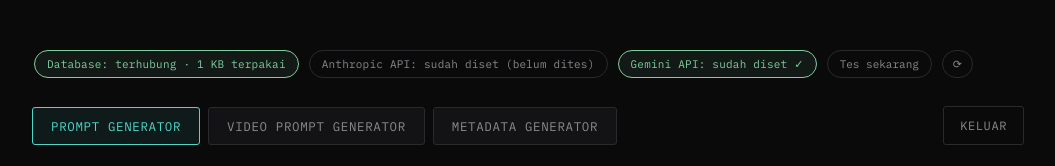
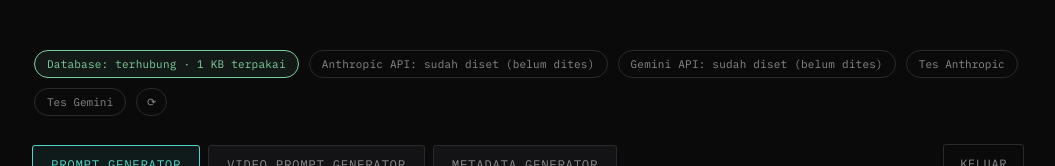
Before and after one commit to muhammadmiftahs/noir-works-studio, a Next.js app: page / in a window 1280 px wide. Shown: the top 166 px of the page, without its empty margins (112-1167 px from the left). Built offline with nearby package versions, Linux system fonts and the light colour scheme; no server answers; the database is empty.

Commit message:
fixed gimini api

```diff
--- a/components/StatusBar.js
+++ b/components/StatusBar.js
@@ -15,8 +15,10 @@ function formatBytes(bytes) {
 export default function StatusBar() {
   const [status, setStatus] = useState(null);
   const [loading, setLoading] = useState(true);
-  const [apiTest, setApiTest] = useState({ state: 'idle', message: '' }); // idle | testing | ok | error
-  const [apiTestBusy, setApiTestBusy] = useState(false);
+  const [anthropicTest, setAnthropicTest] = useState({ state: 'idle', message: '' });
+  const [geminiTest, setGeminiTest] = useState({ state: 'idle', message: '' });
+  const [anthropicTestBusy, setAnthropicTestBusy] = useState(false);
+  const [geminiTestBusy, setGeminiTestBusy] = useState(false);
 
   const loadStatus = useCallback(async () => {
     setLoading(true);
@@ -39,20 +41,40 @@ export default function StatusBar() {
   // memanggil model beneran dan memakan sedikit token/biaya, makanya dibuat
   // manual (tombol), tidak otomatis jalan tiap kali halaman dibuka.
   async function testAnthropic() {
-    setApiTestBusy(true);
-    setApiTest({ state: 'testing', message: '' });
+    setAnthropicTestBusy(true);
+    setAnthropicTest({ state: 'testing', message: '' });
     try {
       const data = await callClaude({
-        model: DEFAULT_MODEL_ID,
+        model: 'claude-sonnet-5',
         messages: [{ role: 'user', content: 'Reply with exactly one word: OK' }],
         maxTokens: 20,
       });
       const text = extractText(data);
-      setApiTest({ state: 'ok', message: text.trim().slice(0, 40) });
+      setAnthropicTest({ state: 'ok', message: text.trim().slice(0, 40) });
     } catch (err) {
-      setApiTest({ state: 'error', message: err.message || 'Gagal terhubung.' });
+      setAnthropicTest({ state: 'error', message: err.message || 'Gagal terhubung.' });
     } finally {
-      setApiTestBusy(false);
+      setAnthropicTestBusy(false);
+    }
+  }
+
+  // Tes koneksi Gemini — sama seperti Anthropic, ini memanggil API beneran
+  // untuk verifikasi key valid dan bisa generate.
+  async function testGemini() {
+    setGeminiTestBusy(true);
+    setGeminiTest({ state: 'testing', message: '' });
+    try {
+      const data = await callClaude({
+        model: 'gemini-2.0-flash',
+        messages: [{ role: 'user', content: 'Reply with exactly one word: OK' }],
+        maxTokens: 20,
+      });
+      const text = extractText(data);
+      setGeminiTest({ state: 'ok', message: text.trim().slice(0, 40) });
+    } catch (err) {
+      setGeminiTest({ state: 'error', message: err.message || 'Gagal terhubung.' });
+    } finally {
+      setGeminiTestBusy(false);
     }
   }
 
@@ -89,13 +111,13 @@ export default function StatusBar() {
   if (!status.anthropicConfigured) {
     anthropicCls = 'status-chip-error';
     anthropicText = 'Anthropic API: belum diset';
-  } else if (apiTest.state === 'ok') {
+  } else if (anthropicTest.state === 'ok') {
     anthropicCls = 'status-chip-ok';
     anthropicText = 'Anthropic API: terverifikasi ✓';
-  } else if (apiTest.state === 'error') {
+  } else if (anthropicTest.state === 'error') {
     anthropicCls = 'status-chip-error';
-    anthropicText = `Anthropic API: gagal — ${apiTest.message}`;
-  } else if (apiTest.state === 'testing') {
+    anthropicText = `Anthropic API: gagal — ${anthropicTest.message}`;
+  } else if (anthropicTest.state === 'testing') {
     anthropicCls = 'status-chip-neutral';
     anthropicText = 'Anthropic API: menguji…';
   } else {
@@ -107,9 +129,18 @@ export default function StatusBar() {
   if (!status.geminiConfigured) {
     geminiCls = 'status-chip-error';
     geminiText = 'Gemini API: belum diset';
+  } else if (geminiTest.state === 'ok') {
+    geminiCls = 'status-chip-ok';
+    geminiText = 'Gemini API: terverifikasi ✓';
+  } else if (geminiTest.state === 'error') {
+    geminiCls = 'status-chip-error';
+    geminiText = `Gemini API: gagal — ${geminiTest.message}`;
+  } else if (geminiTest.state === 'testing') {
+    geminiCls = 'status-chip-neutral';
+    geminiText = 'Gemini API: menguji…';
   } else {
-    geminiCls = 'status-chip-ok';
-    geminiText = 'Gemini API: sudah diset ✓';
+    geminiCls = 'status-chip-neutral';
+    geminiText = 'Gemini API: sudah diset (belum dites)';
   }
 
   return (
@@ -117,9 +148,14 @@ export default function StatusBar() {
       <span className={`status-chip ${dbCls}`}>{dbText}</span>
       <span className={`status-chip ${anthropicCls}`}>{anthropicText}</span>
       <span className={`status-chip ${geminiCls}`}>{geminiText}</span>
-      {status.anthropicConfigured && apiTest.state !== 'ok' && (
-        <button className="status-test-btn" onClick={testAnthropic} disabled={apiTestBusy}>
-          {apiTestBusy ? 'Menguji…' : 'Tes sekarang'}
+      {status.anthropicConfigured && anthropicTest.state !== 'ok' && (
+        <button className="status-test-btn" onClick={testAnthropic} disabled={anthropicTestBusy}>
+          {anthropicTestBusy ? 'Menguji…' : 'Tes Anthropic'}
+        </button>
+      )}
+      {status.geminiConfigured && geminiTest.state !== 'ok' && (
+        <button className="status-test-btn" onClick={testGemini} disabled={geminiTestBusy}>
+          {geminiTestBusy ? 'Menguji…' : 'Tes Gemini'}
         </button>
       )}
       <button className="status-refresh-btn" onClick={loadStatus} title="Refresh status database">⟳</button>
```
